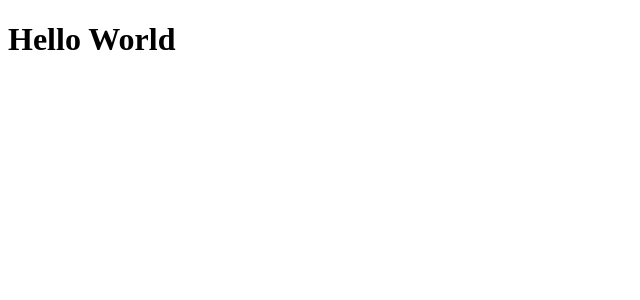
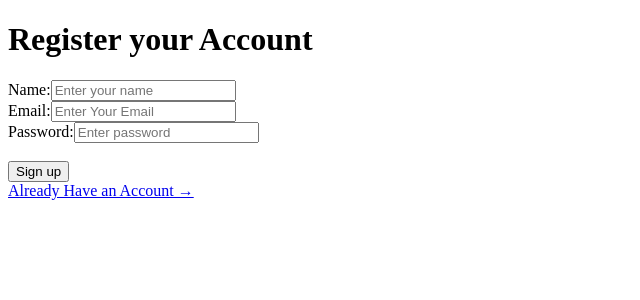
Before and after one commit to abhishekkhanna2710/BMI_Calculator, a React (Vite) app in the folder client/: page / in a window 1280 px wide. Shown: the top 300 px of the page, without its empty margins (0-640 px from the left). Built offline with nearby package versions, Linux system fonts and the light colour scheme.

Commit message:
Sign Up Creation

```diff
--- a/client/package.json
+++ b/client/package.json
@@ -10,7 +10,8 @@
   },
   "dependencies": {
     "react": "^18.2.0",
-    "react-dom": "^18.2.0"
+    "react-dom": "^18.2.0",
+    "react-router-dom": "^6.10.0"
   },
   "devDependencies": {
     "@types/react": "^18.0.28",
--- a/client/src/App.jsx
+++ b/client/src/App.jsx
@@ -1,11 +1,16 @@
-
+import React from "react"
+import { Routes, Route } from "react-router-dom";
+import SignUp from "./Pages/Login/SignUp/SignUp"
 
 function App() {
 
   return (
     <div className="App">
 
-      <h1>Hello World</h1>
+      <Routes>
+        <Route path="/" exact element={<SignUp />} />
+
+      </Routes>
 
     </div>
   )
--- a/client/src/Pages/Login/SignUp/SignUp.jsx
+++ b/client/src/Pages/Login/SignUp/SignUp.jsx
@@ -0,0 +1,93 @@
+import React, { useState } from "react";
+import signStyle from "./Sign.module.css"
+import { NavLink, useNavigate } from "react-router-dom";
+
+
+const SignUp = () => {
+    const [user, setUser] = useState({
+        name: "",
+        email: "",
+        password: ""
+    })
+    const [error, setError] = useState("")
+    const navigate = useNavigate();
+
+    const handleInputChange = (e) => {
+        setUser({ ...user, [e.target.name]: e.target.value })
+    }
+    const handleSubmit = async (e) => {
+        e.preventDefault();
+
+        const { name, email, password } = user;
+
+        try {
+            const res = await fetch("http://localhost:8000/api/users", {
+                method: "POST",
+                headers: {
+                    "Content-Type": "application/json",
+                },
+                body: JSON.stringify({
+                    name,
+                    email,
+                    password,
+                }),
+            });
+
+            const data = await res.json();
+
+
+
+            if (data.message === "User Created Successfully") {
+                console.log(data.message);
+                alert("User Created Successfully")
+                navigate("/login")
+
+            } else if (!data.success) {
+                setError(data.message);
+                console.log(data);
+
+            }
+
+        } catch (error) {
+            if (error.response && error.response.status >= 400 && error.response <= 500) {
+                setError(error.response.data.message)
+                console.log(error)
+            }
+        }
+    };
+
+    return (
+        <div className={signStyle.Signup}>
+            <h1>Register your Account</h1>
+            <form onSubmit={handleSubmit} className={signStyle.signForm}>
+                <label>
+                    Name:
+                    <input type="text" name="name" placeholder="Enter your name" value={user.name} onChange={handleInputChange} />
+                </label>
+                <br />
+                <label>
+                    Email:
+                    <input type="email" name="email" placeholder="Enter Your Email" value={user.email} onChange={handleInputChange} />
+                </label>
+                <br />
+                <label>
+                    Password:
+                    <input type="password" name="password" placeholder="Enter password" value={user.password} onChange={handleInputChange} />
+                </label>
+                <br />
+                {error && <div className={signStyle.error}>{error}</div>}
+                <br />
+                <button className={signStyle.signButton} type="submit">Sign up</button>
+                <br />
+                <NavLink className={signStyle.navs}
+                    to="/login"
+                >
+                    Already Have an Account  →
+                </NavLink>
+            </form>
+
+        </div>
+    );
+};
+
+export default SignUp;
--- a/client/src/main.jsx
+++ b/client/src/main.jsx
@@ -1,9 +1,12 @@
 import React from 'react'
 import ReactDOM from 'react-dom/client'
-import App from './App'
+import App from './App';
+import { BrowserRouter } from 'react-router-dom';
 
 ReactDOM.createRoot(document.getElementById('root')).render(
   <React.StrictMode>
-    <App />
+    <BrowserRouter>
+      <App />
+    </BrowserRouter>
   </React.StrictMode>,
 )
```
Also changed, not shown: client/src/Pages/Login/SignUp/Sign.module.css (added), 1 other file (tests, documents, lock files or other folders).
